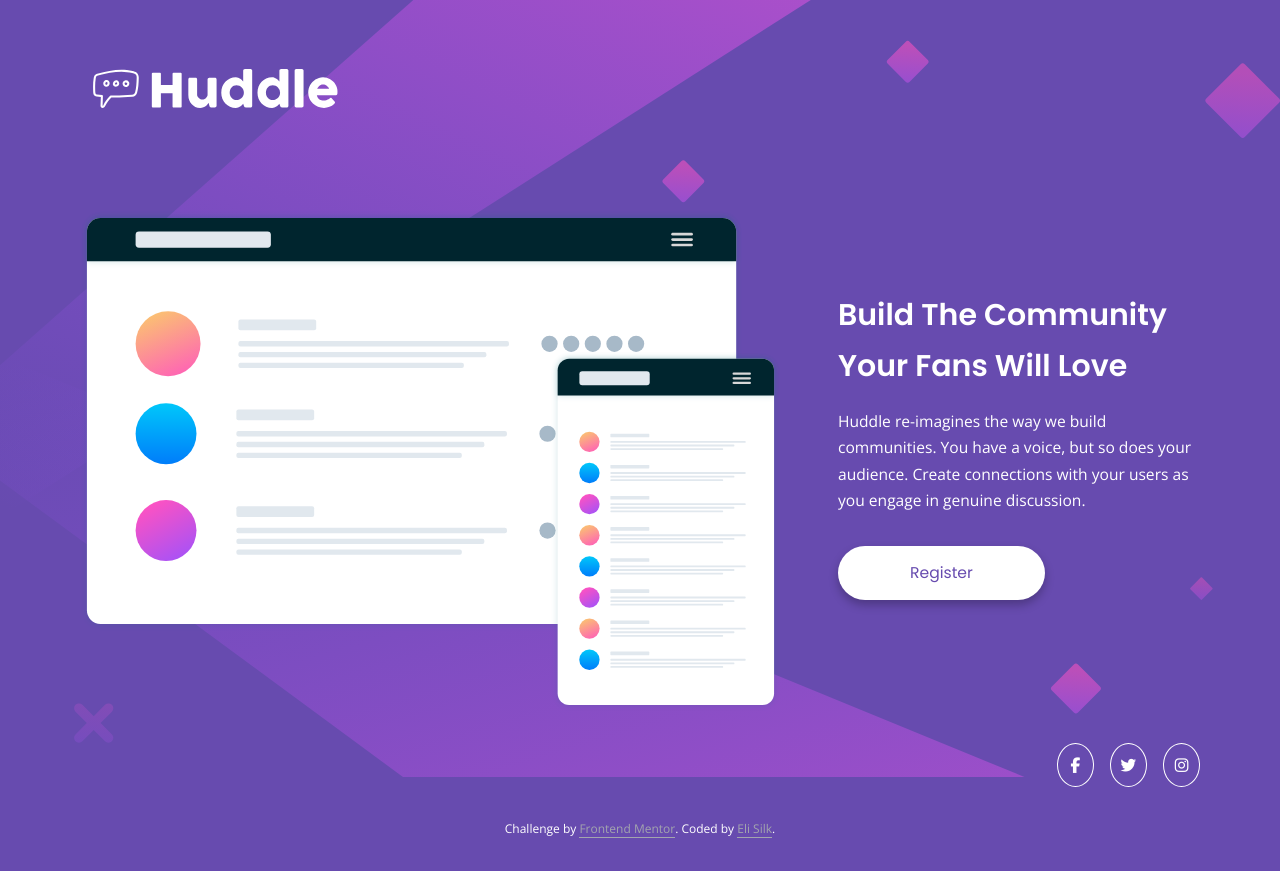
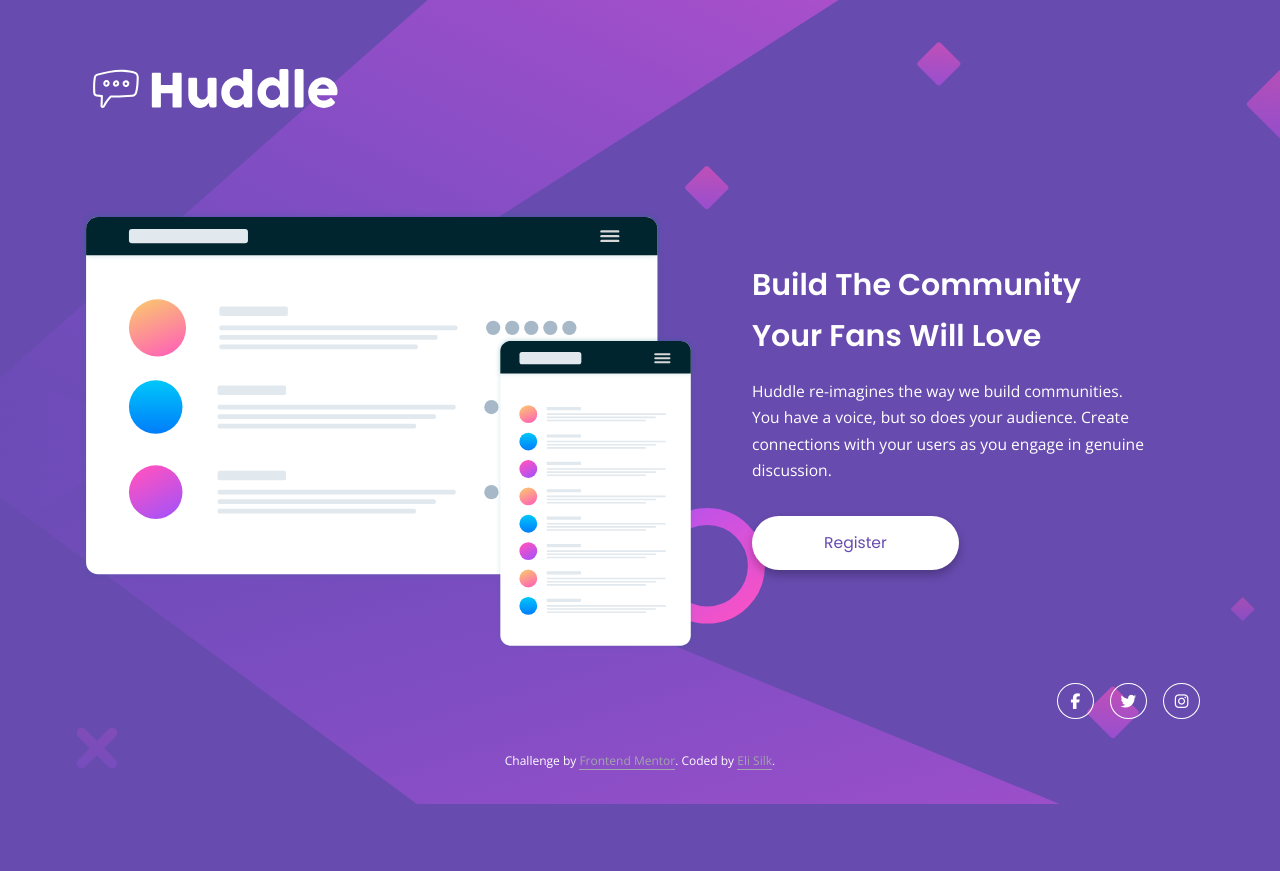
Before and after one commit to elisilk/huddle-landing-page-with-single-introductory-section, a plain HTML site: page index.html in a window 1280 px wide. After the commit the page ends 804 px from the top, so only its background shows below. Drawn offline with nearby package versions, Linux system fonts and the light colour scheme.

Commit message:
Cleaned up spacing

```diff
--- a/index.html
+++ b/index.html
@@ -52,7 +52,7 @@
           </span>
         </div>
 
-        <p class="attribution">Challenge by <a href="https://www.frontendmentor.io?ref=challenge" target="_blank">Frontend Mentor</a>. Coded by <a href="https://elisilk.net">Eli Silk</a>.</p>
+        <p class="attribution">Challenge by <a href="https://www.frontendmentor.io?ref=challenge" target="_blank">Frontend Mentor</a>. Coded by <a href="https://github.com/elisilk">Eli Silk</a>.</p>
       </div>
     </footer>
   </body>
--- a/style.css
+++ b/style.css
@@ -7,7 +7,6 @@
 
   --fs-100: 0.75rem;
   --fs-200: 0.975rem;
-  --fs-400: 0.9375rem;
   --fs-500: 1.5rem;
   --fs-600: 1.875rem;
 
@@ -41,8 +40,8 @@ html {
   color: var(--clr-white);
 
   background-image: url(images/bg-mobile.svg);
-  background-size: contain;
-  background-position-x: center;
+  background-size: auto 100%;
+  background-position-x: 0 0;
   background-repeat: no-repeat;
   background-color: var(--clr-violet);
 }
@@ -65,6 +64,7 @@ h1 span {
 }
 
 .wrapper {
+  min-width: 375px;
   max-width: 1440px;
   padding-inline: 2.375rem;
   margin-inline: auto;
@@ -74,7 +74,7 @@ h1 span {
   --gap: 3.625rem;
   display: grid;
   align-items: center;
-  gap: var(--gap);
+  row-gap: var(--gap);
 }
 
 header {
@@ -118,7 +118,7 @@ main {
   display: inline-block;
   border: 1px solid var(--clr-white);
   border-radius: 50%;
-  padding: 0.5em;
+  padding: 0.25em 0.5em;
 }
 
 .attribution {
@@ -154,7 +154,8 @@ main {
   }
 
   .layout-grid {
-    grid-template-columns: 700px 1fr;
+    grid-template-columns: 55% 35%;
+    column-gap: 5%;
   }
 
   h1 {
```
